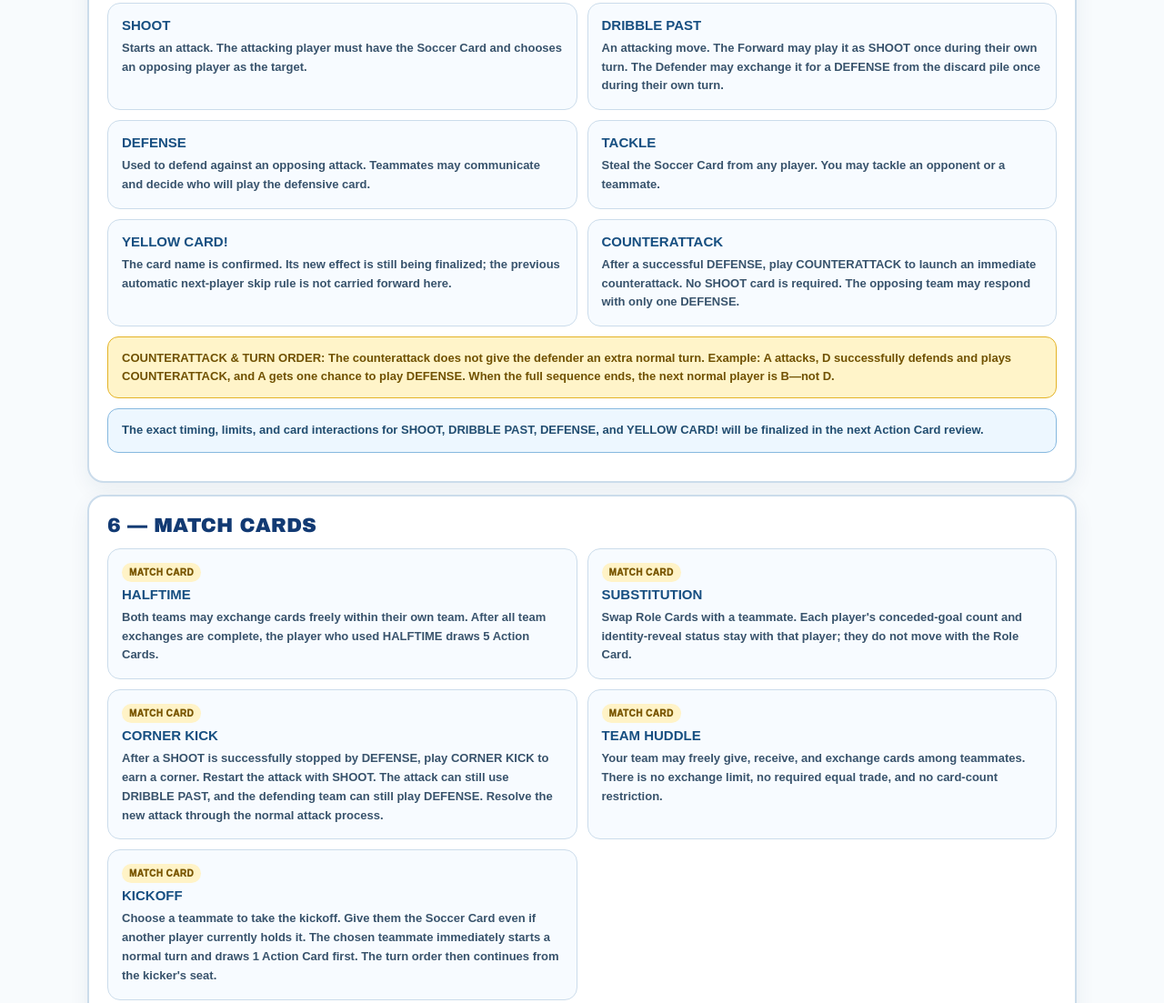
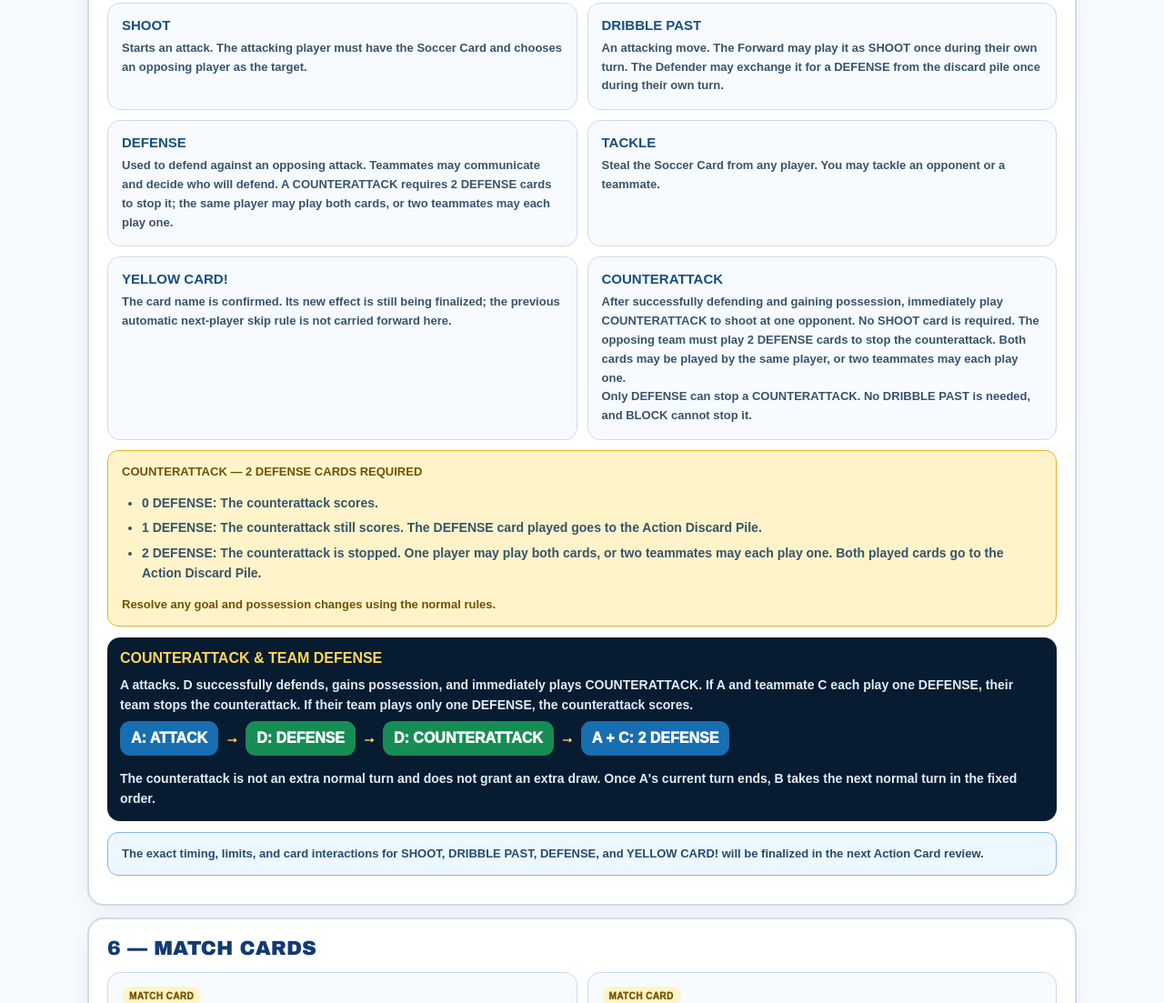
Before and after one commit to lu20140621-png/soccer-party-card-game, a plain HTML site: page strategy-rulebook.html in a window 1280 px wide. Shown: the part 3283-4386 px from the top of the page at 91% size. Drawn offline with Linux system fonts and the light colour scheme.

Commit message:
Update counterattack to require two DEFENSE cards and allow team defense

```diff
--- a/strategy-rulebook.html
+++ b/strategy-rulebook.html
@@ -239,12 +239,13 @@ a{color:inherit}
     <div class="grid">
       <article class="card"><h3>SHOOT</h3><p>Starts an attack. The attacking player must have the Soccer Card and chooses an opposing player as the target.</p></article>
       <article class="card"><h3>DRIBBLE PAST</h3><p>An attacking move. The Forward may play it as SHOOT once during their own turn. The Defender may exchange it for a DEFENSE from the discard pile once during their own turn.</p></article>
-      <article class="card"><h3>DEFENSE</h3><p>Used to defend against an opposing attack. Teammates may communicate and decide who will play the defensive card.</p></article>
+      <article class="card"><h3>DEFENSE</h3><p>Used to defend against an opposing attack. Teammates may communicate and decide who will defend. A COUNTERATTACK requires 2 DEFENSE cards to stop it; the same player may play both cards, or two teammates may each play one.</p></article>
       <article class="card"><h3>TACKLE</h3><p>Steal the Soccer Card from any player. You may tackle an opponent or a teammate.</p></article>
       <article class="card"><h3>YELLOW CARD!</h3><p>The card name is confirmed. Its new effect is still being finalized; the previous automatic next-player skip rule is not carried forward here.</p></article>
-      <article class="card"><h3>COUNTERATTACK</h3><p>After a successful DEFENSE, play COUNTERATTACK to launch an immediate counterattack. No SHOOT card is required. The opposing team may respond with only one DEFENSE.</p></article>
+      <article class="card"><h3>COUNTERATTACK</h3><p>After successfully defending and gaining possession, immediately play COUNTERATTACK to shoot at one opponent. No SHOOT card is required. The opposing team must play 2 DEFENSE cards to stop the counterattack. Both cards may be played by the same player, or two teammates may each play one.</p><p>Only DEFENSE can stop a COUNTERATTACK. No DRIBBLE PAST is needed, and BLOCK cannot stop it.</p></article>
     </div>
-    <div class="rule"><strong>COUNTERATTACK & TURN ORDER:</strong> The counterattack does not give the defender an extra normal turn. Example: A attacks, D successfully defends and plays COUNTERATTACK, and A gets one chance to play DEFENSE. When the full sequence ends, the next normal player is B—not D.</div>
+    <div class="rule"><strong>COUNTERATTACK — 2 DEFENSE CARDS REQUIRED</strong><ul><li><strong>0 DEFENSE:</strong> The counterattack scores.</li><li><strong>1 DEFENSE:</strong> The counterattack still scores. The DEFENSE card played goes to the Action Discard Pile.</li><li><strong>2 DEFENSE:</strong> The counterattack is stopped. One player may play both cards, or two teammates may each play one. Both played cards go to the Action Discard Pile.</li></ul>Resolve any goal and possession changes using the normal rules.</div>
+    <div class="example"><h3>COUNTERATTACK &amp; TEAM DEFENSE</h3><p style="color:#e1edf7;margin:0">A attacks. D successfully defends, gains possession, and immediately plays COUNTERATTACK. If A and teammate C each play one DEFENSE, their team stops the counterattack. If their team plays only one DEFENSE, the counterattack scores.</p><div class="sequence"><span class="seat">A: ATTACK</span><span class="arrow">→</span><span class="seat green">D: DEFENSE</span><span class="arrow">→</span><span class="seat green">D: COUNTERATTACK</span><span class="arrow">→</span><span class="seat">A + C: 2 DEFENSE</span></div><p style="color:#e1edf7;margin:8px 0 0">The counterattack is not an extra normal turn and does not grant an extra draw. Once A's current turn ends, B takes the next normal turn in the fixed order.</p></div>
     <div class="info">The exact timing, limits, and card interactions for SHOOT, DRIBBLE PAST, DEFENSE, and YELLOW CARD! will be finalized in the next Action Card review.</div>
   </section>
 
```
